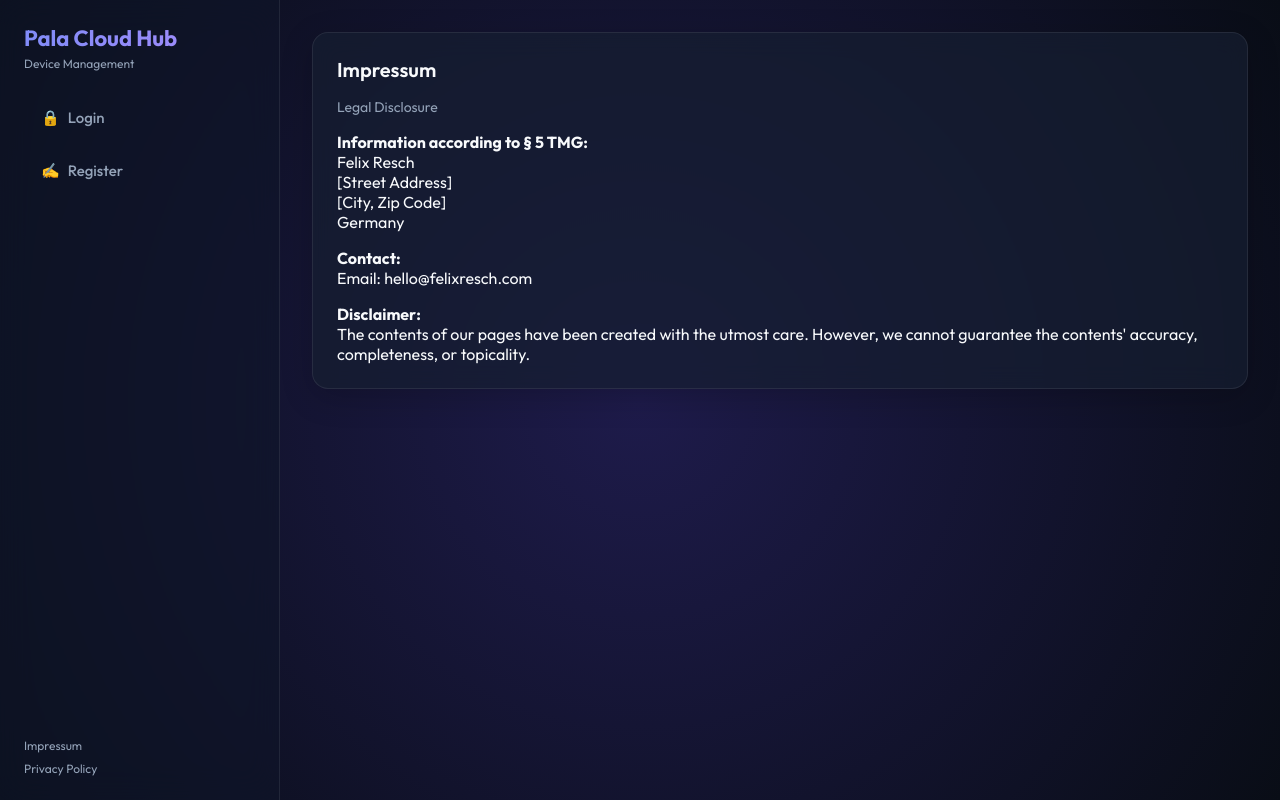
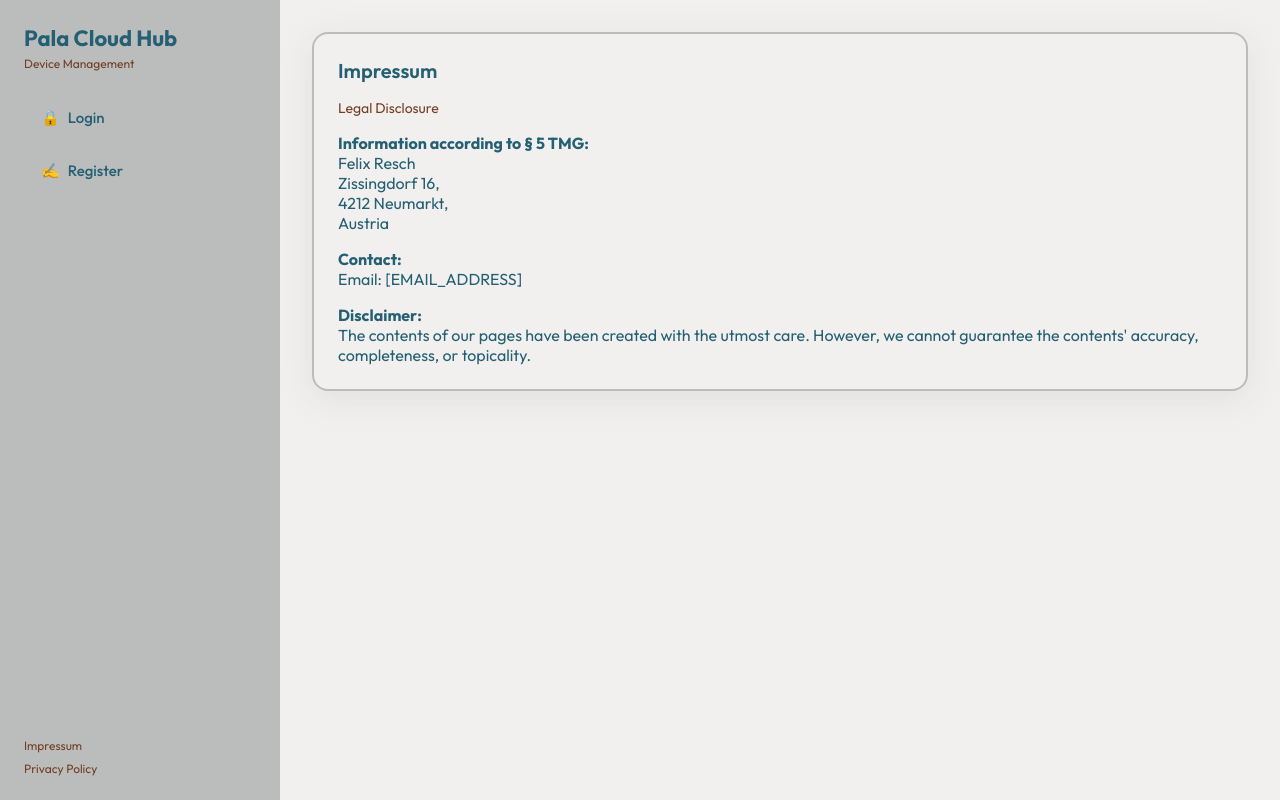
Before and after one commit to felix0123456/pala, a FastAPI app: page /impressum in a window 1280 px wide. Run offline with FastAPI, Linux system fonts and the light colour scheme.

Commit message:
Update website layout and color palette

```diff
--- a/templates/base.html
+++ b/templates/base.html
@@ -9,57 +9,60 @@
     <link href="https://fonts.googleapis.com/css2?family=Outfit:wght@300;400;500;600;700&display=swap" rel="stylesheet">
     <style>
         :root {
-            --bg: #090d16;
-            --card-bg: rgba(22, 30, 49, 0.7);
-            --sidebar-bg: rgba(15, 23, 42, 0.6);
-            --border: rgba(255, 255, 255, 0.08);
-            --text: #f8fafc;
-            --text-muted: #94a3b8;
-            --primary: #6366f1;
-            --primary-hover: #4f46e5;
-            --success: #10b981;
-            --danger: #ef4444;
+            --bg: #F2F0EF;
+            --card-bg: #F2F0EF;
+            --sidebar-bg: #BBBDBC;
+            --border: #BBBDBC;
+            --text: #245F73;
+            --text-muted: #733E24;
+            --primary: #245F73;
+            --primary-hover: #733E24;
+            --success: #245F73;
+            --danger: #733E24;
         }
         * { box-sizing: border-box; margin: 0; padding: 0; }
         body {
-            background: radial-gradient(circle at 50% 50%, #1e1b4b 0%, var(--bg) 100%);
+            background: var(--bg);
             color: var(--text);
             font-family: 'Outfit', sans-serif;
             min-height: 100vh;
             display: flex;
+            padding-left: 280px;
         }
         .sidebar {
             width: 280px;
+            position: fixed;
+            top: 0;
+            left: 0;
+            height: 100vh;
             background: var(--sidebar-bg);
-            backdrop-filter: blur(16px);
             border-right: 1px solid var(--border);
             padding: 24px;
             display: flex;
             flex-direction: column;
             gap: 24px;
             flex-shrink: 0;
+            z-index: 100;
         }
         .logo-area { display: flex; flex-direction: column; gap: 4px; }
         .logo-title {
             font-size: 22px; font-weight: 700;
-            background: linear-gradient(to right, #818cf8, #a78bfa);
-            -webkit-background-clip: text;
-            -webkit-text-fill-color: transparent;
+            color: var(--primary);
         }
         .logo-subtitle { font-size: 12px; color: var(--text-muted); }
         .nav-menu { display: flex; flex-direction: column; gap: 8px; }
         .nav-btn {
             background: transparent; border: 1px solid transparent;
-            color: var(--text-muted); padding: 12px 16px;
+            color: var(--text); padding: 12px 16px;
             border-radius: 10px; text-align: left;
             font-size: 15px; font-weight: 500; cursor: pointer;
             display: flex; flex-direction: column; align-items: flex-start; gap: 4px;
             transition: all 0.2s ease; text-decoration: none;
         }
-        .nav-btn:hover { background: rgba(255,255,255,0.03); color: var(--text); text-decoration: none; }
+        .nav-btn:hover { background: var(--bg); color: var(--primary); text-decoration: none; }
         .nav-btn.active {
-            background: var(--card-bg); border-color: var(--border);
-            color: var(--text); box-shadow: 0 4px 20px rgba(0,0,0,0.15);
+            background: var(--bg); border-color: var(--border);
+            color: var(--primary); box-shadow: 0 4px 20px rgba(36, 95, 115, 0.15);
         }
         .main-content {
             flex-grow: 1; padding: 32px; overflow-y: auto;
@@ -67,14 +70,14 @@
             display: flex; flex-direction: column; gap: 24px;
         }
         .card {
-            background: var(--card-bg); backdrop-filter: blur(12px);
-            border: 1px solid var(--border); border-radius: 16px;
-            padding: 24px; box-shadow: 0 8px 32px rgba(0,0,0,0.2);
+            background: var(--card-bg);
+            border: 2px solid var(--border); border-radius: 16px;
+            padding: 24px; box-shadow: 0 8px 32px rgba(187, 189, 188, 0.3);
         }
         h2 { font-size: 20px; font-weight: 600; margin-bottom: 16px; }
         p.muted { font-size: 14px; color: var(--text-muted); margin-bottom: 16px; }
         input[type=text], input[type=password], select, textarea {
-            background: rgba(0,0,0,0.3); border: 1px solid var(--border);
+            background: var(--bg); border: 2px solid var(--border);
             border-radius: 10px; color: var(--text); padding: 12px;
             width: 100%; font-family: inherit; font-size: 14px;
             transition: border-color 0.2s;
@@ -88,24 +91,24 @@
         .grid-2 { display: grid; grid-template-columns: 1fr 1fr; gap: 16px; }
         .stack { display: flex; flex-direction: column; gap: 12px; }
         button {
-            background: var(--primary); color: var(--text); font-weight: 600;
+            background: var(--primary); color: var(--bg); font-weight: 600;
             border: 0; border-radius: 10px; padding: 12px 20px;
             font-family: inherit; font-size: 14px; cursor: pointer;
             transition: all 0.2s ease;
         }
         button:hover { background: var(--primary-hover); transform: translateY(-1px); }
-        button.secondary { background: rgba(255,255,255,0.05); border: 1px solid var(--border); }
-        button.secondary:hover { background: rgba(255,255,255,0.1); }
-        button.danger { background: var(--danger); }
-        button.danger:hover { background: #dc2626; }
+        button.secondary { background: var(--sidebar-bg); color: var(--text); border: 2px solid var(--border); }
+        button.secondary:hover { background: var(--border); }
+        button.danger { background: var(--text-muted); color: var(--bg); }
+        button.danger:hover { background: var(--primary-hover); }
         ul.list-group { list-style: none; padding: 0; }
         ul.list-group li { margin-bottom: 10px; padding: 10px; border-bottom: 1px solid var(--border); }
         a { color: var(--primary); text-decoration: none; }
         a:hover { text-decoration: underline; }
         .flex-between { display: flex; justify-content: space-between; align-items: center; }
         @media (max-width: 900px) {
-            body { flex-direction: column; }
-            .sidebar { width: 100%; height: auto; border-right: 0; border-bottom: 1px solid var(--border); }
+            body { flex-direction: column; padding-left: 0; }
+            .sidebar { width: 100%; height: auto; position: relative; border-right: 0; border-bottom: 1px solid var(--border); }
         }
     </style>
 </head>
--- a/templates/impressum.html
+++ b/templates/impressum.html
@@ -8,14 +8,14 @@
     <div style="margin-top: 16px;">
         <strong>Information according to § 5 TMG:</strong><br>
         Felix Resch<br>
-        [Street Address]<br>
-        [City, Zip Code]<br>
-        Germany
+        Zissingdorf 16,<br>
+        4212 Neumarkt,<br>
+        Austria
     </div>
 
     <div style="margin-top: 16px;">
         <strong>Contact:</strong><br>
-        Email: hello@felixresch.com<br>
+        Email: [EMAIL_ADDRESS]<br>
     </div>
 
     <div style="margin-top: 16px;">
```
